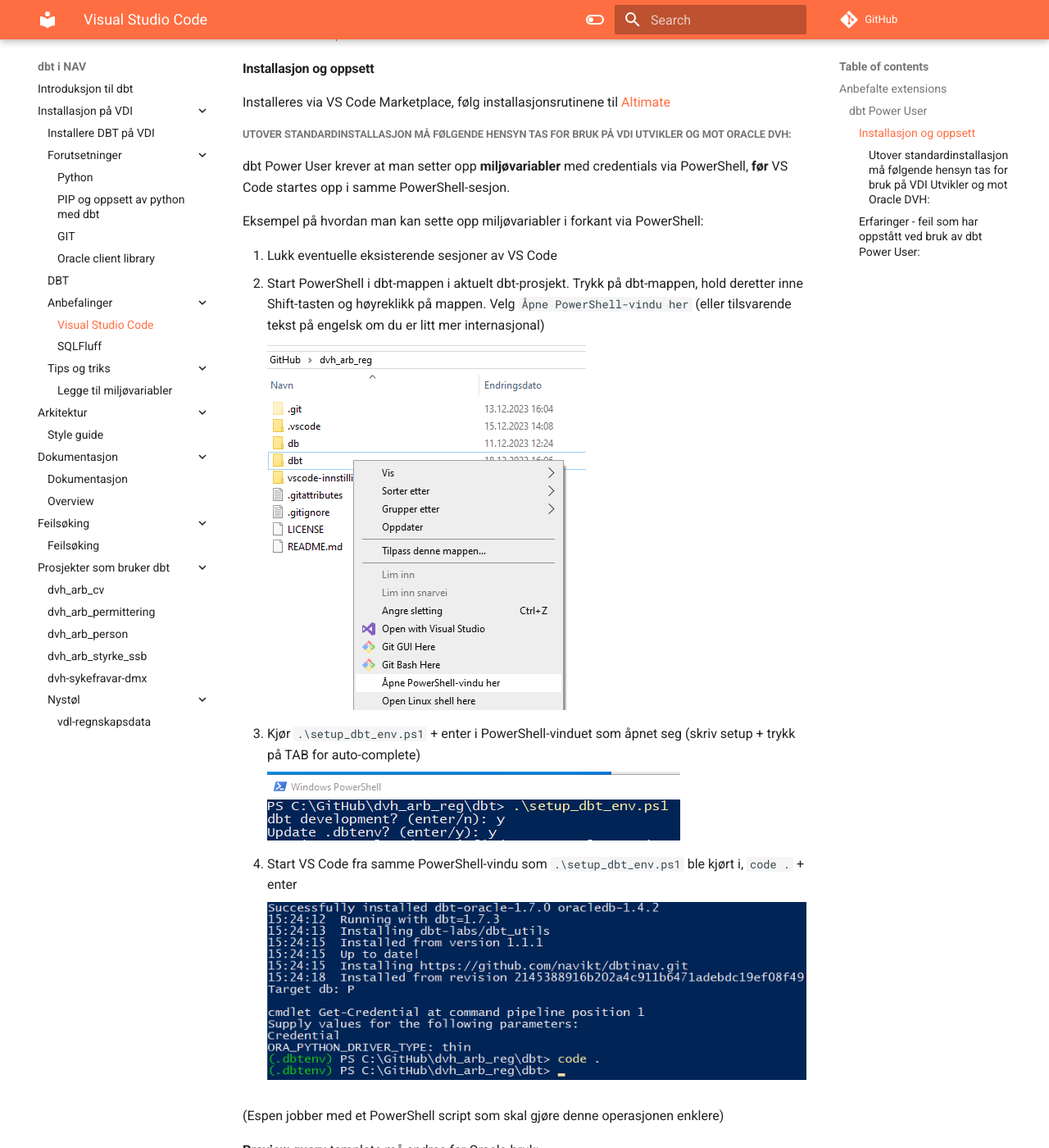
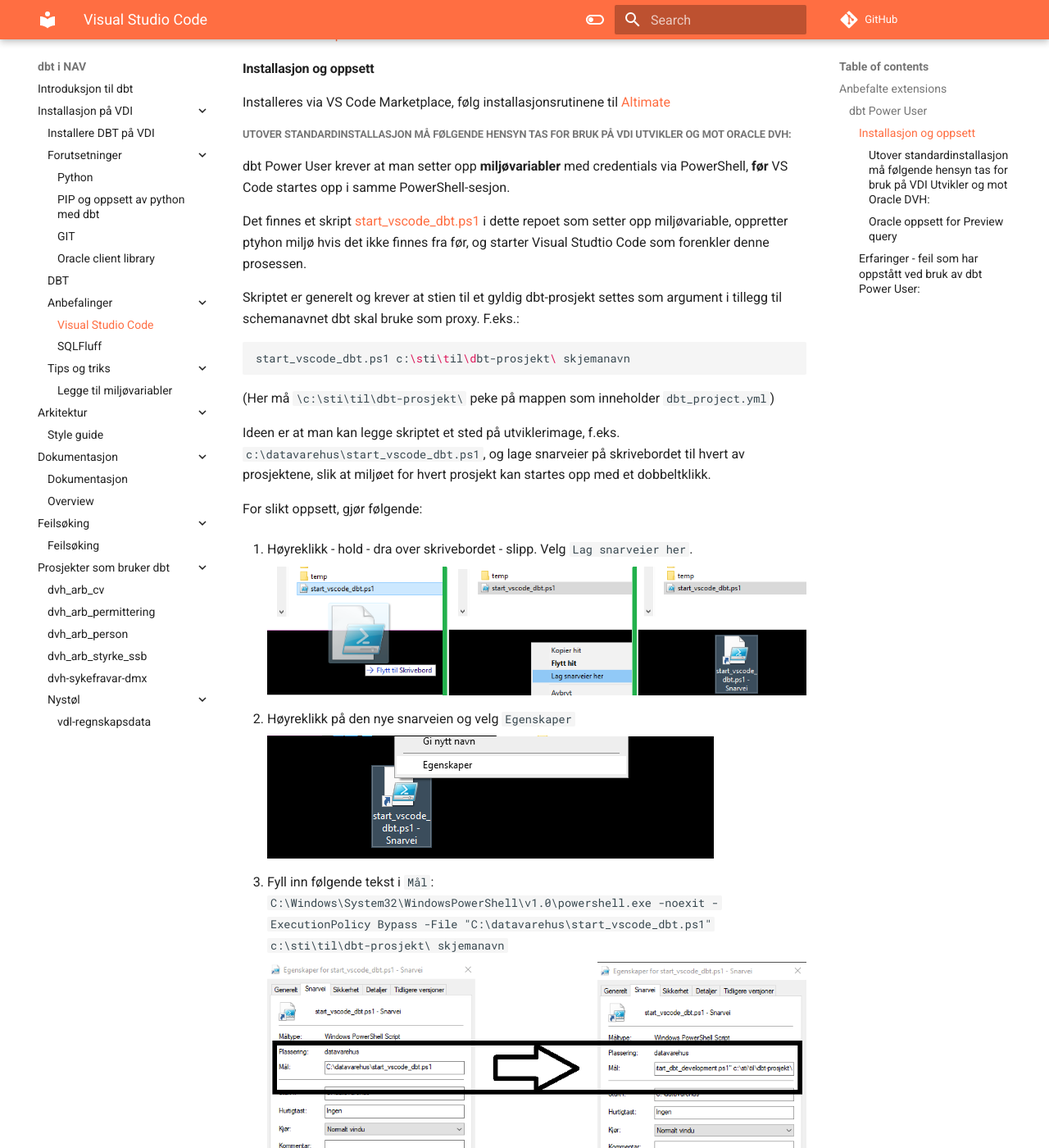
Before and after one commit to navikt/dbt-i-nav, an MkDocs documentation site: the page built from docs/Installasjon-på-VDI/vscode.md, in a window 1280 px wide and 1400 px high, scrolled down 590 px. Shown: the whole window at 82% size. Built offline with MkDocs 1.6.1 and Material for MkDocs 9.7.7, drawn with Linux system fonts in a browser that asks for light colours; comment, search, counter and statistics services are not loaded; some of the changed text lies outside the part shown.

Commit message:
Oppskrift for shortcut

````diff
--- a/docs/Installasjon-på-VDI/vscode.md
+++ b/docs/Installasjon-på-VDI/vscode.md
@@ -24,22 +24,39 @@
 
 dbt Power User krever at man setter opp **miljøvariabler** med credentials via PowerShell, **før** VS Code startes opp i samme PowerShell-sesjon.
 
-Eksempel på hvordan man kan sette opp miljøvariabler i forkant via PowerShell:
+Det finnes et skript [start_vscode_dbt.ps1](https://github.com/navikt/dbt-i-nav/blob/main/start_vscode_dbt.ps1) i dette repoet som setter opp miljøvariable, oppretter ptyhon miljø hvis det ikke finnes fra før, og starter Visual Studtio Code som forenkler denne prosessen.
 
-1. Lukk eventuelle eksisterende sesjoner av VS Code
-2. Start PowerShell i dbt-mappen i aktuelt dbt-prosjekt. Trykk på dbt-mappen, hold deretter inne Shift-tasten og høyreklikk på mappen. Velg `Åpne PowerShell-vindu her` (eller tilsvarende tekst på engelsk om du er litt mer internasjonal)
+Skriptet er generelt og krever at stien til et gyldig dbt-prosjekt settes som argument i tillegg til schemanavnet dbt skal bruke som proxy. F.eks.:
 
-    ![Åpne mappe i Powershell](vscode/aapne_i_powershell.png)
+```shell
+start_vscode_dbt.ps1 c:\sti\til\dbt-prosjekt\ skjemanavn
+```
 
-3. Kjør `.\setup_dbt_env.ps1` + enter i PowerShell-vinduet som åpnet seg (skriv setup + trykk på TAB for auto-complete)
+(Her må `\c:\sti\til\dbt-prosjekt\` peke på mappen som inneholder `dbt_project.yml`)
 
-    ![Kjør .\setup_dbt_env](vscode/setup_dbt_env.png)
+Ideen er at man kan legge skriptet et sted på utviklerimage, f.eks. `c:\datavarehus\start_vscode_dbt.ps1`, og lage snarveier på skrivebordet til hvert av prosjektene, slik at miljøet for hvert prosjekt kan startes opp med et dobbeltklikk.
 
-4. Start VS Code fra samme PowerShell-vindu som `.\setup_dbt_env.ps1` ble kjørt i, `code .` + enter
+For slikt oppsett, gjør følgende:
 
-    ![Start VS Code](vscode/start_vscode.png)
+1. Høyreklikk - hold - dra over skrivebordet - slipp. Velg `Lag snarveier her`.
 
-(Espen jobber med et PowerShell script som skal gjøre denne operasjonen enklere)
+    ![Lag snarvei](vscode/lag_snarvei.png)
+
+2. Høyreklikk på den nye snarveien og velg `Egenskaper`
+
+    ![Høyreklikk](vscode/egenskaper.png)
+
+3. Fyll inn følgende tekst i `Mål`: `C:\Windows\System32\WindowsPowerShell\v1.0\powershell.exe -noexit -ExecutionPolicy Bypass -File "C:\datavarehus\start_vscode_dbt.ps1" c:\sti\til\dbt-prosjekt\  skjemanavn`
+
+    ![Mål](vscode/maal.png)
+
+4. Endre navn på snarvei til noe mer passende:
+
+    ![Endre navn](vscode/endre_navn.png)
+
+
+
+##### Oracle oppsett for Preview query
 
 **Preview query**-template må endres for Oracle-bruk:
 1. Åpne Settings ved å trykke `CTRL + ,`
````
Also changed, not shown: docs/Installasjon-på-VDI/vscode/egenskaper.png (added), docs/Installasjon-på-VDI/vscode/endre_navn.png (added), docs/Installasjon-på-VDI/vscode/lag_snarvei.png (added), docs/Installasjon-på-VDI/vscode/lag_snarvei1.png (added), docs/Installasjon-på-VDI/vscode/maal.png (added).
